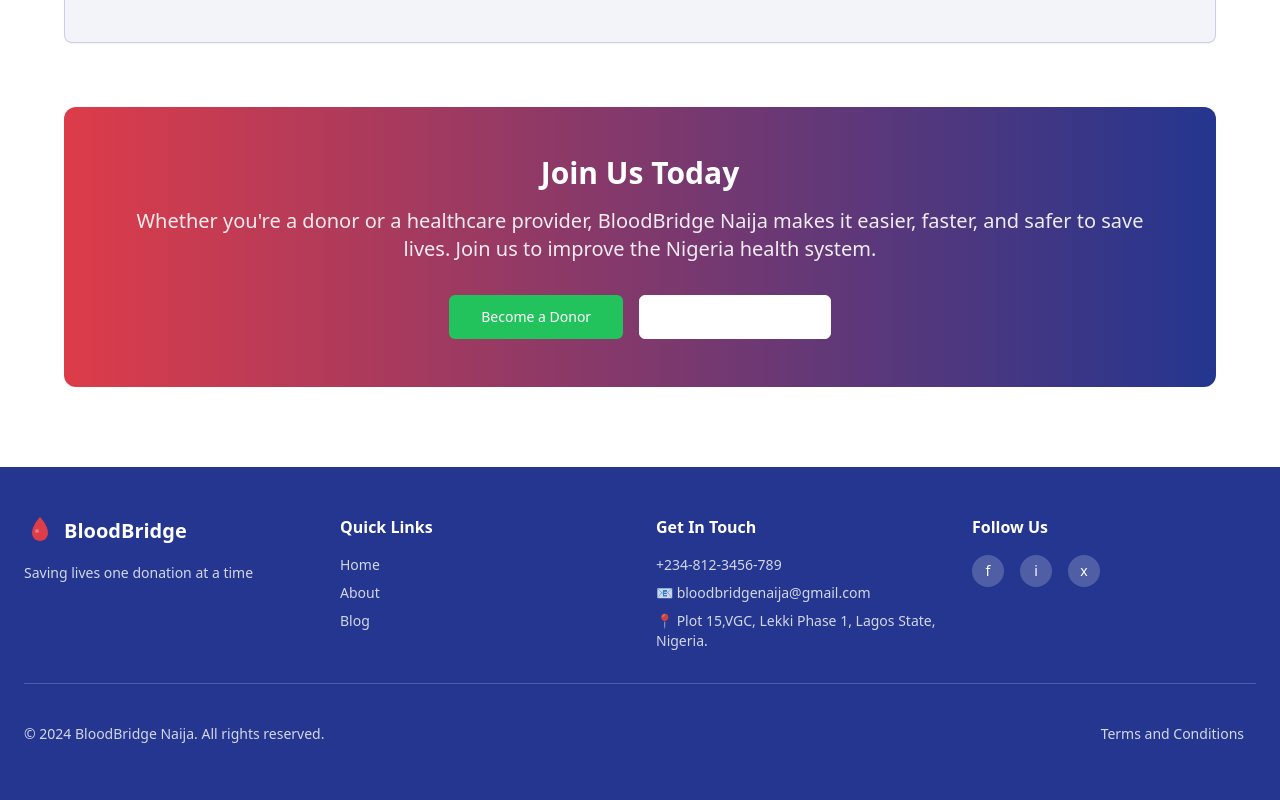
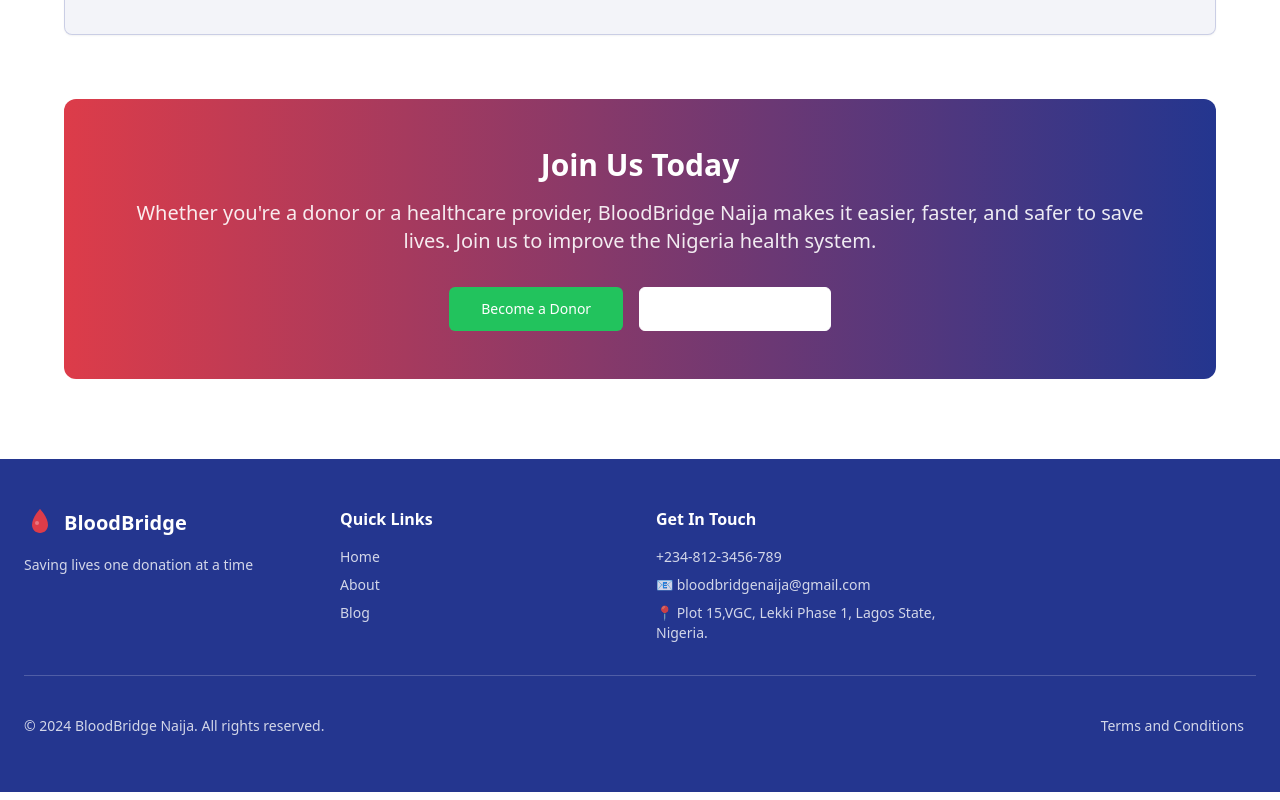
Before and after one commit to Bigdee001-dev/blood-bridge, a React (Vite) app: page /about in a window 1280 px wide. Shown: the part 2818-3618 px from the top of the page. Built offline with nearby package versions, Linux system fonts and the light colour scheme.

Commit message:
Remove social media links and logo background

```diff
--- a/src/components/MainNavigation.tsx
+++ b/src/components/MainNavigation.tsx
@@ -9,7 +9,7 @@ const MainNavigation = () => {
   return (
     <nav className="sticky top-0 z-50 flex items-center justify-between px-3 py-3 bg-primary shadow-lg border-b border-primary/20">
       <div className="flex items-center gap-2">
-        <div className="w-12 h-12 flex items-center justify-center">
+        <div className="flex items-center justify-center">
           <img
             src="/lovable-uploads/5a270a74-6bee-4b12-a0b5-f1d10ea44e22.png"
             alt="BloodBridge Logo"
--- a/src/pages/About.tsx
+++ b/src/pages/About.tsx
@@ -237,36 +237,6 @@ const About = () => {
                 <p>📍 Plot 15,VGC, Lekki Phase 1, Lagos State, Nigeria.</p>
               </div>
             </div>
-
-            <div>
-              <h3 className="font-semibold mb-4">Follow Us</h3>
-              <div className="flex gap-4">
-                <a
-                  href="https://www.facebook.com/profile.php?id=61580110702321"
-                  target="_blank"
-                  rel="noopener noreferrer"
-                  className="w-8 h-8 bg-white/20 rounded-full flex items-center justify-center hover:bg-white/30 transition-colors"
-                >
-                  <span className="text-sm">f</span>
-                </a>
-                <a
-                  href="https://www.instagram.com/bloodbridgenaija?igsh=cnZyZGhxdTF5dndj"
-                  target="_blank"
-                  rel="noopener noreferrer"
-                  className="w-8 h-8 bg-white/20 rounded-full flex items-center justify-center hover:bg-white/30 transition-colors"
-                >
-                  <span className="text-sm">i</span>
-                </a>
-                <a
-                  href="https://x.com/bloodbridg2438?s=09"
-                  target="_blank"
-                  rel="noopener noreferrer"
-                  className="w-8 h-8 bg-white/20 rounded-full flex items-center justify-center hover:bg-white/30 transition-colors"
-                >
-                  <span className="text-sm">x</span>
-                </a>
-              </div>
-            </div>
           </div>
 
           <div className="border-t border-white/20 pt-8 flex flex-col md:flex-row justify-between items-center text-sm text-white/80">
--- a/src/pages/Landing.tsx
+++ b/src/pages/Landing.tsx
@@ -486,36 +486,6 @@ const Landing = () => {
                 </p>
               </div>
             </div>
-
-            <div>
-              <h3 className="font-semibold mb-4">Follow Us</h3>
-              <div className="flex gap-4">
-                <a
-                  href="https://www.facebook.com/profile.php?id=61580110702321"
-                  target="_blank"
-                  rel="noopener noreferrer"
-                  className="w-8 h-8 bg-white/20 rounded-full flex items-center justify-center hover:bg-white/30 transition-colors"
-                >
-                  <span className="text-sm">f</span>
-                </a>
-                <a
-                  href="https://www.instagram.com/bloodbridgenaija?igsh=cnZyZGhxdTF5dndj"
-                  target="_blank"
-                  rel="noopener noreferrer"
-                  className="w-8 h-8 bg-white/20 rounded-full flex items-center justify-center hover:bg-white/30 transition-colors"
-                >
-                  <span className="text-sm">i</span>
-                </a>
-                <a
-                  href="https://x.com/bloodbridg2438?s=09"
-                  target="_blank"
-                  rel="noopener noreferrer"
-                  className="w-8 h-8 bg-white/20 rounded-full flex items-center justify-center hover:bg-white/30 transition-colors"
-                >
-                  <span className="text-sm">x</span>
-                </a>
-              </div>
-            </div>
           </div>
 
           <div className="border-t border-white/20 pt-8 flex flex-col md:flex-row justify-between items-center text-sm text-white/80">
```
